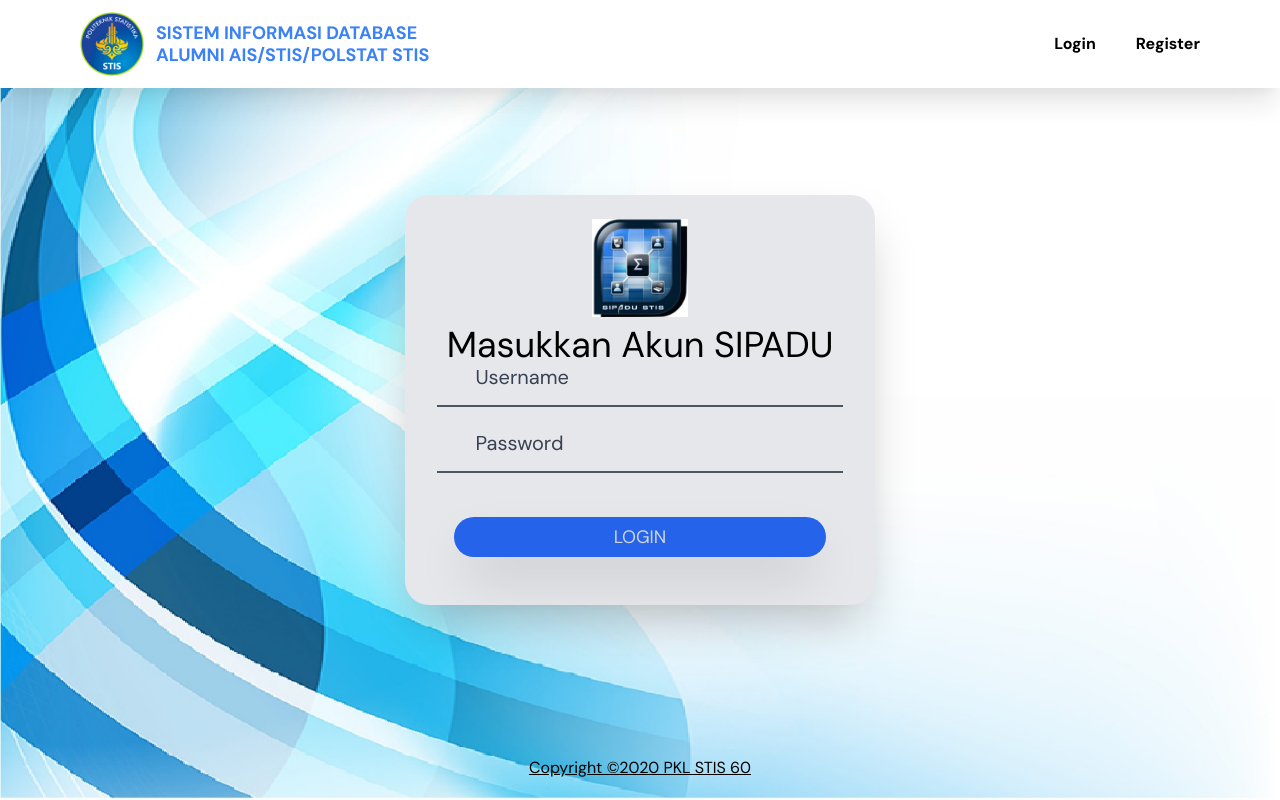
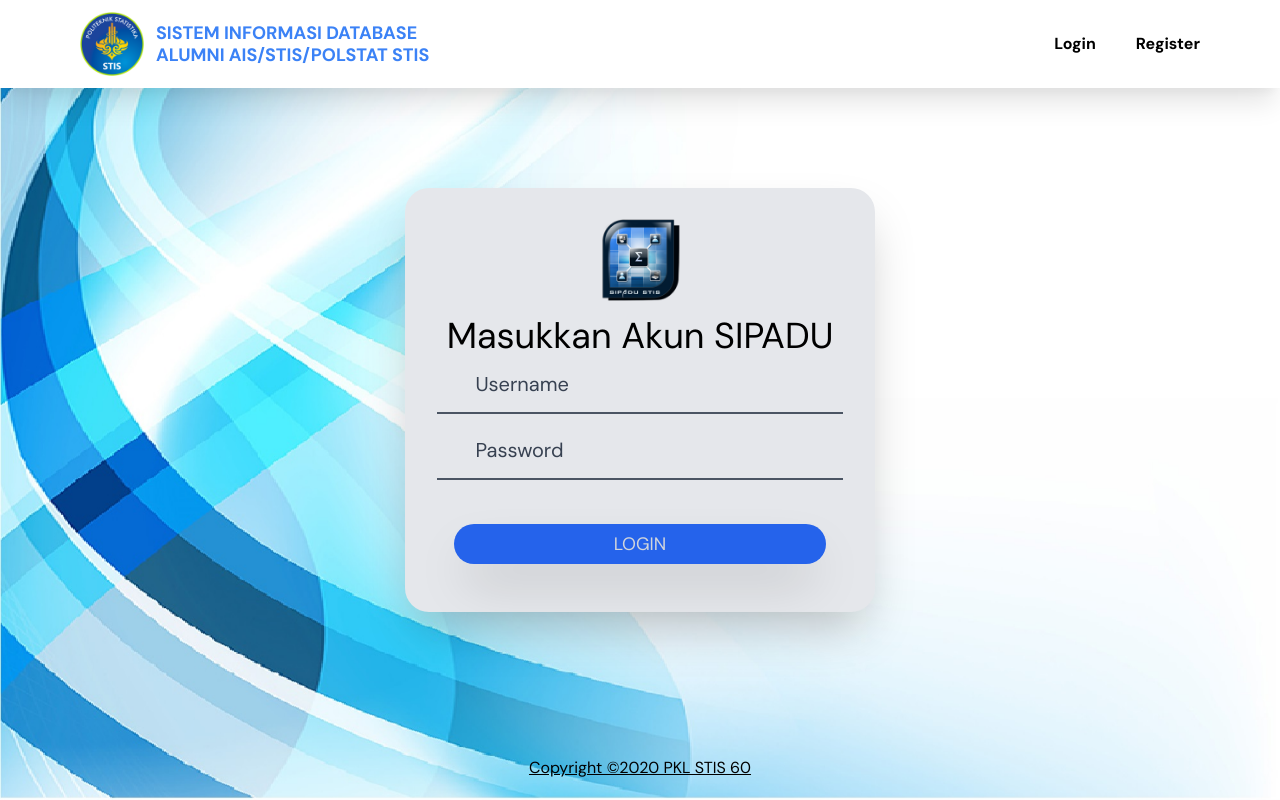
Before and after one commit to timotiusvincent26/login-webservice-master, a CodeIgniter 4 app: the page made by app/Views/loginsipadu_view.php in a window 1280 px wide. Run offline with PHP 8.4 and a stand-in for CodeIgniter, Linux system fonts and the light colour scheme; the template is opened without the code that fills it, so the values that code supplies are empty; style sheets or scripts are compiled from the project's sources; some libraries are stand-ins or nearby versions; some web fonts are replaced.

Commit message:
memperbaiki logo sipadu dan menambahkan sedikit margin dibawah tulisan masukkan akun sipadu pada view login sipadu

```diff
--- a/app/Views/login_view.php
+++ b/app/Views/login_view.php
@@ -59,7 +59,7 @@
             <span class="flex justify-center">Atau</span>
             <div class="flex justify-center mt-4 mb-4">
                 <div class="bg-gray-400 flex justify-center py-1 rounded-full w-64 transform hover:scale-105 shadow-2xl duration-300 hover:bg-gray-200">
-                    <img src="/img/logo sipadu.jpg" alt="google" width="40" height="40" class="mr-4">
+                    <img src="/img/logo.png" alt="google" width="40" height="40" class="mr-4">
                     <a href="/login/loginsipadu" class="flex items-center cursor-pointer hover:text-blue-600">Login with SIPADU</a>
                 </div>
             </div>
--- a/app/Views/loginsipadu_view.php
+++ b/app/Views/loginsipadu_view.php
@@ -5,8 +5,8 @@
     <div class="flex justify-center items-center">
         <form style="width: 470px;" method="POST" action="register/terdaftar" class="bg-gray-200 py-6 rounded-3xl shadow-2xl transform translate-y-32 sm:translate-y-0">
             <?= csrf_field(); ?>
-            <img src="/img/logo sipadu.jpg" alt="logo sipadu" class="w-24 mx-auto">
-            <h2 class="text-4xl mt-2 -mb-2 text-center">Masukkan Akun SIPADU</h2>
+            <img src="/img/logo.png" alt="logo sipadu" class="w-24 mx-auto">
+            <h2 class="text-4xl mt-2 mb-4 text-center">Masukkan Akun SIPADU</h2>
             <div class="-mt-4 mx-8 py-2 px-0 border-b-2 <?= ($state) ? 'border-blue-600' : ' border-gray-600'; ?>" style="display: grid;grid-template-columns: 7% 93%;">
                 <div class="flex justify-center items-center relative h-10">
                     <i class="i fas fa-user <?= ($state) ? 'text-blue-700' : 'opacity-50'; ?> duration-500"></i>
```
